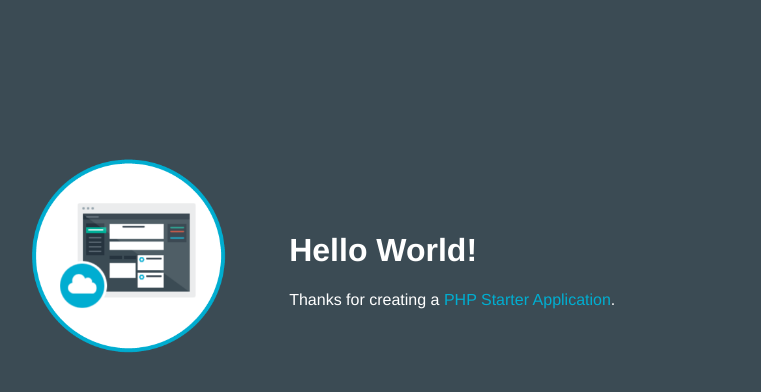
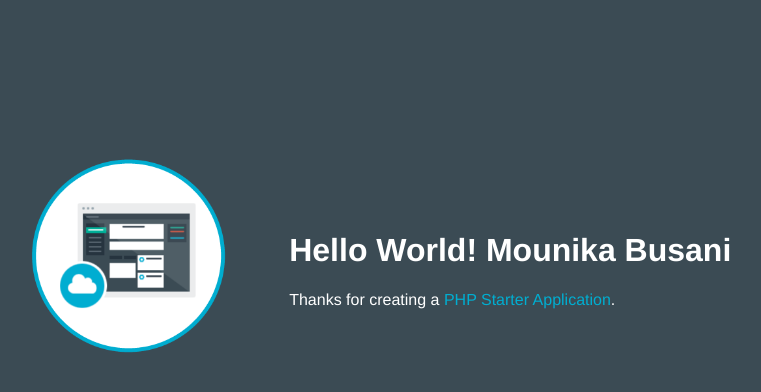
Before and after one commit to mounika1611/DemoPhpMounikaApp-1479981652704, a PHP site: page / in a window 1280 px wide. Shown: the top 392 px of the page, without its empty margins (253-1014 px from the left). Run offline with PHP 8.4, Linux system fonts and the light colour scheme.

Commit message:
Committed by Mounika.B

```diff
--- a/index.php
+++ b/index.php
@@ -12,7 +12,7 @@
 				<img class = 'newappIcon' src='images/newapp-icon.png'>
 			</td>
 			<td>
-				<h1 id = "message"><?php echo "Hello World!"; ?></h1>
+				<h1 id = "message"><?php echo "Hello World! 	Mounika Busani"; ?></h1>
 				<p class='description'></p> Thanks for creating a <span class="blue">PHP Starter Application</span>.
 			</td>
 		</tr>
```
Also changed, not shown: 2 other files.
